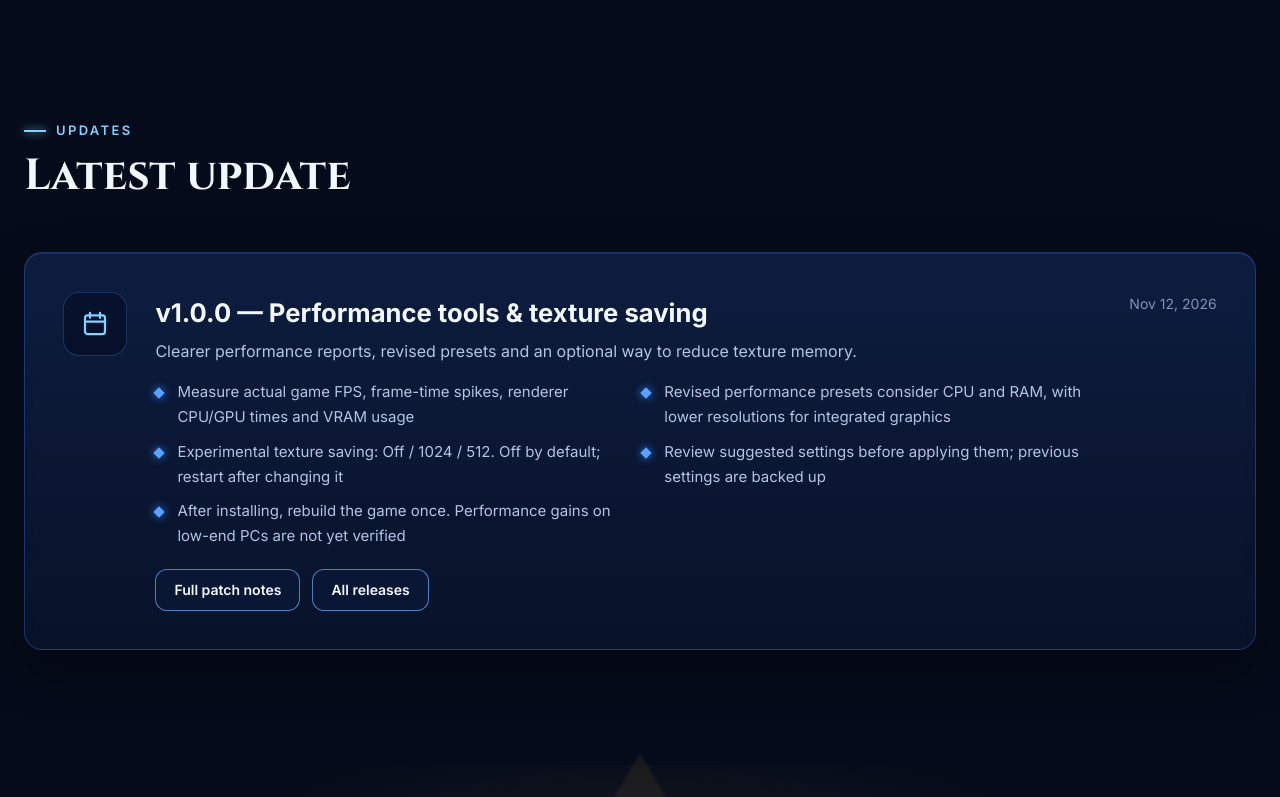
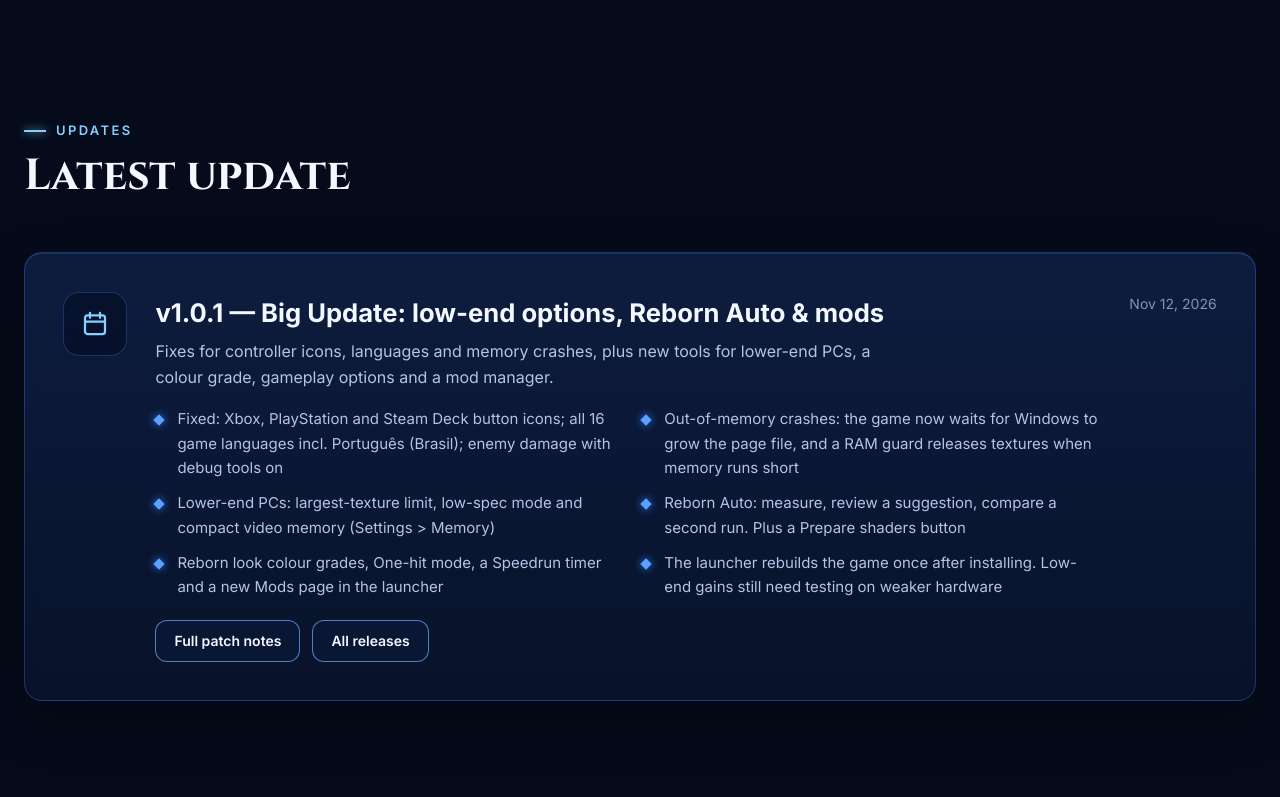
Before and after one commit to ocarina-pc-native-build/ocarina-pc-native-build.github.io, a plain HTML site: page index.html in a window 1280 px wide. Shown: the part 1547-2344 px from the top of the page. Drawn offline with Linux system fonts and the light colour scheme.

Commit message:
Release v1.0.1: big update with low-end options, Reborn Auto and mods
Co-Authored-By: Claude Opus 5.5 <noreply@anthropic.com>

```diff
--- a/index.html
+++ b/index.html
@@ -190,7 +190,7 @@ footer nav{display:flex;gap:20px;flex-wrap:wrap}footer a{color:var(--sub);text-d
         <a class="btn" href="https://github.com/ocarina-pc-native-build/ocarina-pc-native-build.github.io"><svg viewBox="0 0 24 24" fill="currentColor" aria-hidden="true"><path d="M12 .5a11.5 11.5 0 0 0-3.6 22.4c.6.1.8-.3.8-.6v-2.2c-3.2.7-3.9-1.4-3.9-1.4-.5-1.3-1.3-1.7-1.3-1.7-1-.7.1-.7.1-.7 1.2.1 1.8 1.2 1.8 1.2 1 1.8 2.8 1.3 3.5 1 .1-.8.4-1.3.7-1.6-2.6-.3-5.3-1.3-5.3-5.7 0-1.3.5-2.3 1.2-3.1-.1-.3-.5-1.5.1-3.1 0 0 1-.3 3.2 1.2a11 11 0 0 1 5.8 0c2.2-1.5 3.2-1.2 3.2-1.2.6 1.6.2 2.8.1 3.1.7.8 1.2 1.9 1.2 3.1 0 4.4-2.7 5.4-5.3 5.7.4.4.8 1.1.8 2.2v3.3c0 .3.2.7.8.6A11.5 11.5 0 0 0 12 .5Z"/></svg>GitHub</a>
         <a class="btn" href="https://discord.gg/vDPAcc6JnY"><svg viewBox="0 0 24 24" fill="currentColor" aria-hidden="true"><path d="M19.6 5.3A16.6 16.6 0 0 0 15.5 4l-.5 1a15 15 0 0 0-6 0l-.5-1a16.6 16.6 0 0 0-4.1 1.3C1.8 9.2 1.1 13 1.4 16.7a16.8 16.8 0 0 0 5 2.6l1.1-1.7a11 11 0 0 1-1.7-.8l.4-.3a12 12 0 0 0 11.6 0l.4.3-1.7.8 1.1 1.7a16.7 16.7 0 0 0 5-2.6c.4-4.3-.6-8-3-11.4ZM8.9 14.4c-1 0-1.8-.9-1.8-2s.8-2 1.8-2 1.8.9 1.8 2-.8 2-1.8 2Zm6.2 0c-1 0-1.8-.9-1.8-2s.8-2 1.8-2 1.8.9 1.8 2-.8 2-1.8 2Z"/></svg>Discord</a>
       </div>
-      <div class="version"><span class="dot"></span><b>v1.0.0</b> · Windows x64</div>
+      <div class="version"><span class="dot"></span><b>v1.0.1</b> · Windows x64</div>
     </div>
     <div class="hero-art" aria-hidden="true">
       <div class="ring"></div>
@@ -223,14 +223,15 @@ footer nav{display:flex;gap:20px;flex-wrap:wrap}footer a{color:var(--sub);text-d
     <article class="panel update reveal">
       <div class="icon"><svg viewBox="0 0 24 24" stroke-linecap="round" stroke-linejoin="round"><rect x="4" y="5" width="16" height="15" rx="2"/><path d="M8 3v4M16 3v4M4 10h16"/></svg></div>
       <div>
-        <h3>v1.0.0 — Performance tools &amp; texture saving</h3>
-        <p class="lead" style="font-size:16px">Clearer performance reports, revised presets and an optional way to reduce texture memory.</p>
+        <h3>v1.0.1 — Big Update: low-end options, Reborn Auto &amp; mods</h3>
+        <p class="lead" style="font-size:16px">Fixes for controller icons, languages and memory crashes, plus new tools for lower-end PCs, a colour grade, gameplay options and a mod manager.</p>
         <ul>
-          <li>Measure actual game FPS, frame-time spikes, renderer CPU/GPU times and VRAM usage</li>
-          <li>Revised performance presets consider CPU and RAM, with lower resolutions for integrated graphics</li>
-          <li>Experimental texture saving: Off / 1024 / 512. Off by default; restart after changing it</li>
-          <li>Review suggested settings before applying them; previous settings are backed up</li>
-          <li>After installing, rebuild the game once. Performance gains on low-end PCs are not yet verified</li>
+          <li>Fixed: Xbox, PlayStation and Steam Deck button icons; all 16 game languages incl. Português (Brasil); enemy damage with debug tools on</li>
+          <li>Out-of-memory crashes: the game now waits for Windows to grow the page file, and a RAM guard releases textures when memory runs short</li>
+          <li>Lower-end PCs: largest-texture limit, low-spec mode and compact video memory (Settings &gt; Memory)</li>
+          <li>Reborn Auto: measure, review a suggestion, compare a second run. Plus a Prepare shaders button</li>
+          <li>Reborn look colour grades, One-hit mode, a Speedrun timer and a new Mods page in the launcher</li>
+          <li>The launcher rebuilds the game once after installing. Low-end gains still need testing on weaker hardware</li>
         </ul>
         <div class="more"><a class="btn small" href="https://github.com/ocarina-pc-native-build/ocarina-pc-native-build.github.io/releases/latest">Full patch notes</a><a class="btn small" href="https://github.com/ocarina-pc-native-build/ocarina-pc-native-build.github.io/releases">All releases</a></div>
       </div>
```
Also changed, not shown: 1 other file.
